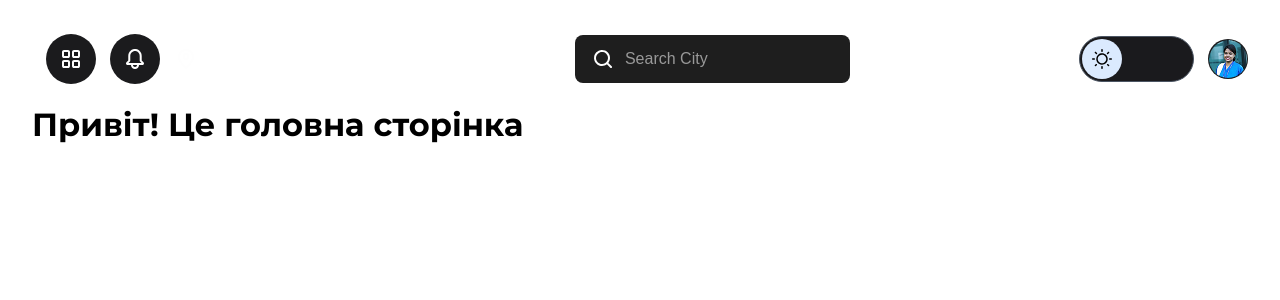
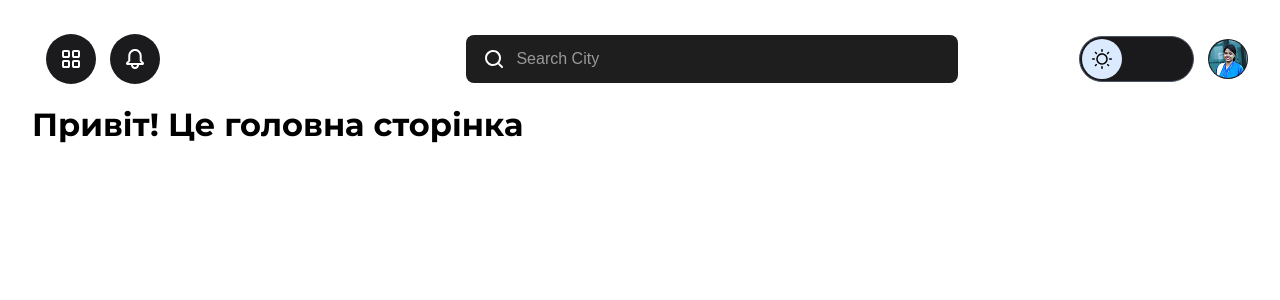
Before and after one commit to KILL0real/WeatherApp, a Next.js app: page / in a window 1280 px wide. Shown: the top 300 px of the page. Built offline with nearby package versions, Linux system fonts and the light colour scheme.

Commit message:
fix: fixed SearchSelect

```diff
--- a/components/_components/searchSelect/searchSelect.module.scss
+++ b/components/_components/searchSelect/searchSelect.module.scss
@@ -1,7 +1,7 @@
 .selectWrapper {
   position: relative;
   width: 100%;
-  max-width: 400px;
+  min-width: 492px;
 }
 
 .inputWrapper {
--- a/components/_components/searchSelect/searchSelect.tsx
+++ b/components/_components/searchSelect/searchSelect.tsx
@@ -2,7 +2,7 @@
 
 import { useState } from "react";
 import Image from "next/image";
-import styles from "./SearchSelect.module.scss";
+import styles from "./searchSelect.module.scss";
 
 const options = ["Kyiv", "Lviv", "Odesa", "Kharkiv", "Dnipro"];
 
```
